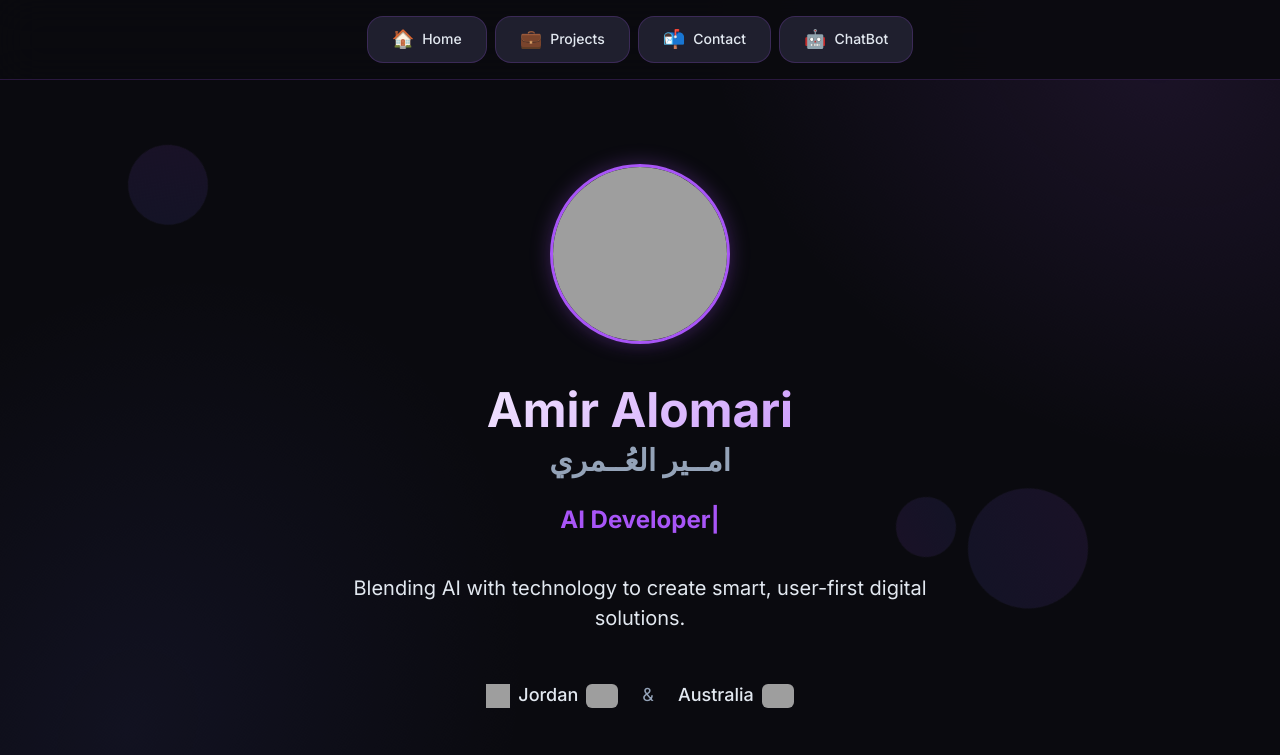
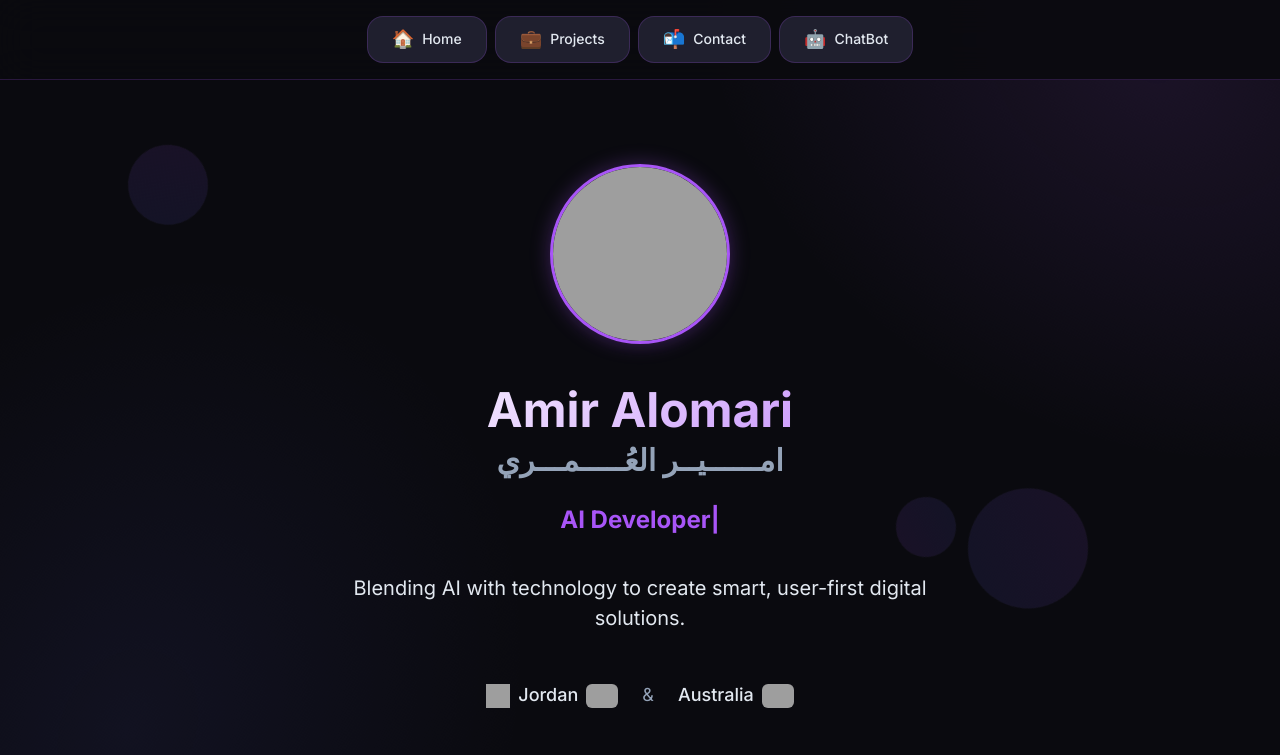
Before and after one commit to a3clinic/amiralomari, a plain HTML site: page index.html in a window 1280 px wide. Shown: the top 755 px of the page. Drawn offline with Linux system fonts and the light colour scheme; grey boxes are pictures that could not be loaded.

Commit message:
Update index.html

```diff
--- a/index.html
+++ b/index.html
@@ -93,7 +93,7 @@
         <header class="hero-text">
           <h1 class="hero-title">
             <span class="name-primary">Amir Alomari</span>
-            <span class="name-secondary">امــير العُــمري</span>
+            <span class="name-secondary">امــــــيــر العُـــــمـــري</span>
           </h1>
           <h2 class="hero-subtitle">
             <span id="typing-text" aria-live="polite"></span>
```
